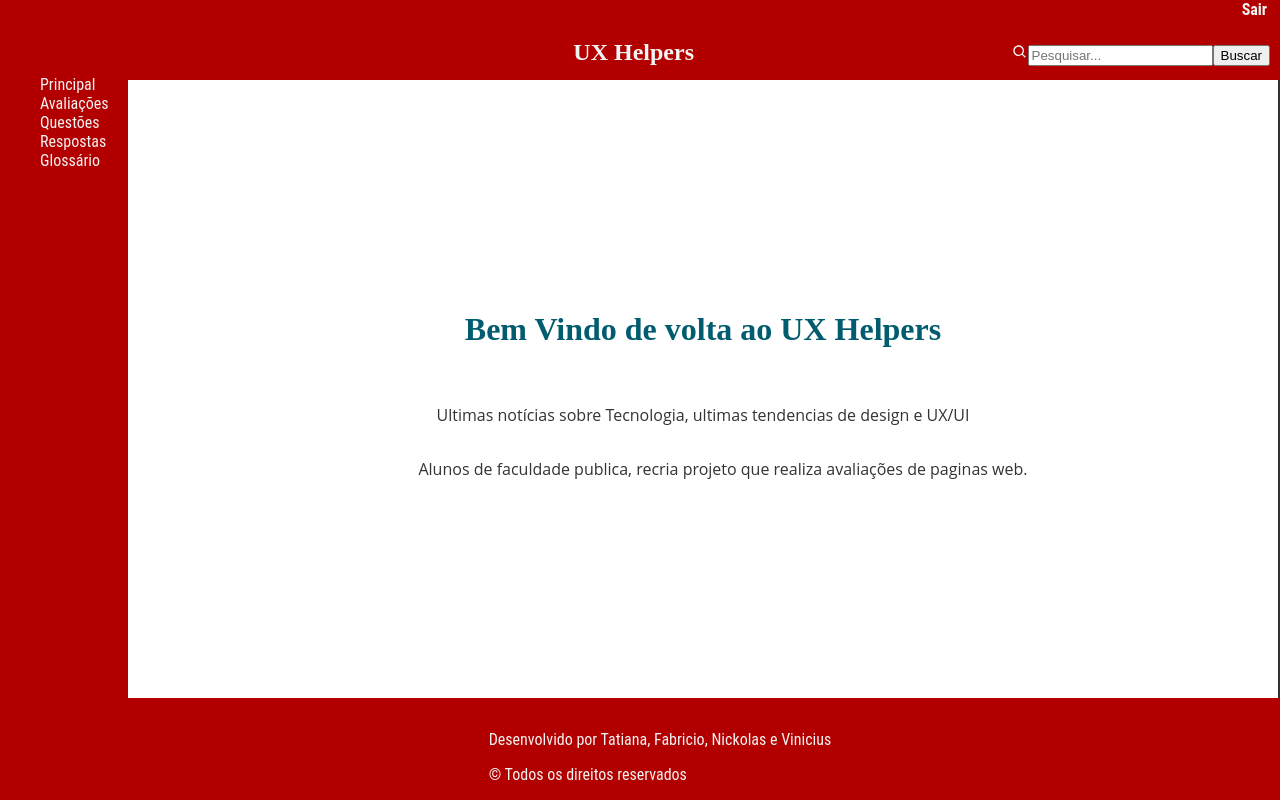
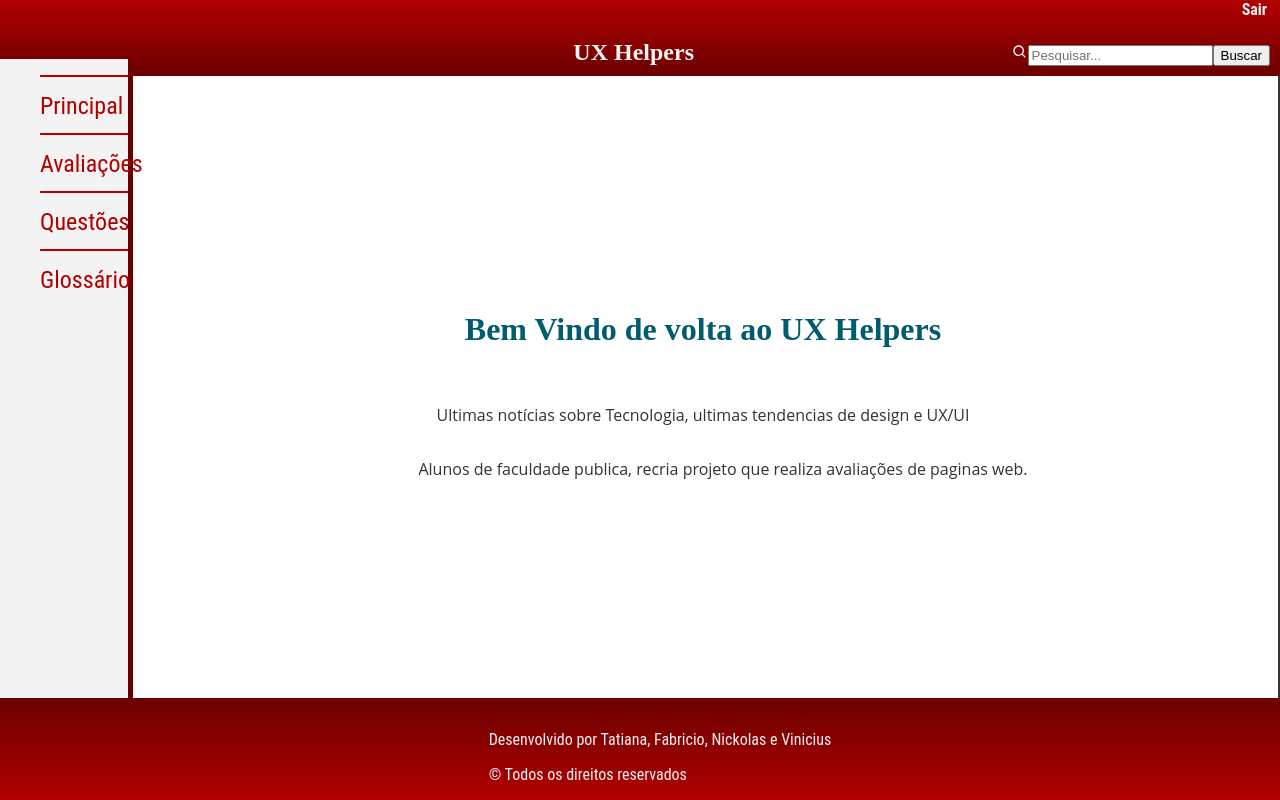
Before and after one commit to FatecFranca/DSM-G03-PI3-2022-1, a React app in the folder front-end/: page /home in a window 1280 px wide. Built offline with nearby package versions, Linux system fonts and the light colour scheme; a web font is replaced by a local one.

Commit message:
07-06 modificações componentes

```diff
--- a/front-end/src/components/Components.css
+++ b/front-end/src/components/Components.css
@@ -10,12 +10,12 @@
 }
 
 .header {
-    background-color: #B20000;
+    background: linear-gradient(to top, #6b0000,#B20000);
     color: #f3f3f3;
     width: 100%;
     position: fixed;
     top: 0;
-    height: 10%;
+    height: 9.5%;
     font-family: 'Roboto Slab';
     font-weight: 700;
 }
@@ -33,8 +33,9 @@
 }
 
 .menu {
-    background-color: #B20000;
-    color: #f3f3f3;
+    background-color:#f3f3f3;
+    color: #B20000;
+    border-right: 5px solid #6b0000;
     position: fixed;
     width: 10%;
     height: 100vh;
@@ -44,11 +45,14 @@
 
 .menu ul li {
     list-style-type: none;
+    margin-top: 15%;
+    border-top:  2px solid;
+    padding-top: 15px;
 
 }
 
 .footer {
-    background-color: #B20000;
+    background: linear-gradient(to top,#B20000, #6b0000);
     color: #f3f3f3;
     position: fixed;
     bottom: 0;
@@ -68,7 +72,11 @@
 
 .menuitem {
     text-decoration: none;
-    color: #f3f3f3;
+    color: #B20000;
+    font-size: x-large;
+
+
+
 }
 
 .menuitem:hover {
--- a/front-end/src/components/Menu.js
+++ b/front-end/src/components/Menu.js
@@ -8,7 +8,6 @@ function Menu() {
                 <li><Link to="/home" class="menuitem">Principal</Link></li>
                 <li><Link to="/avaliacoes" class="menuitem">Avaliações</Link></li>
                 <li><Link to="/questoes" class="menuitem">Questões</Link></li>
-                <li><Link to="/respostas" class="menuitem">Respostas</Link></li>
                 <li><Link to="/glossario" class="menuitem">Glossário</Link></li>
             </ul>
         </aside>
```
